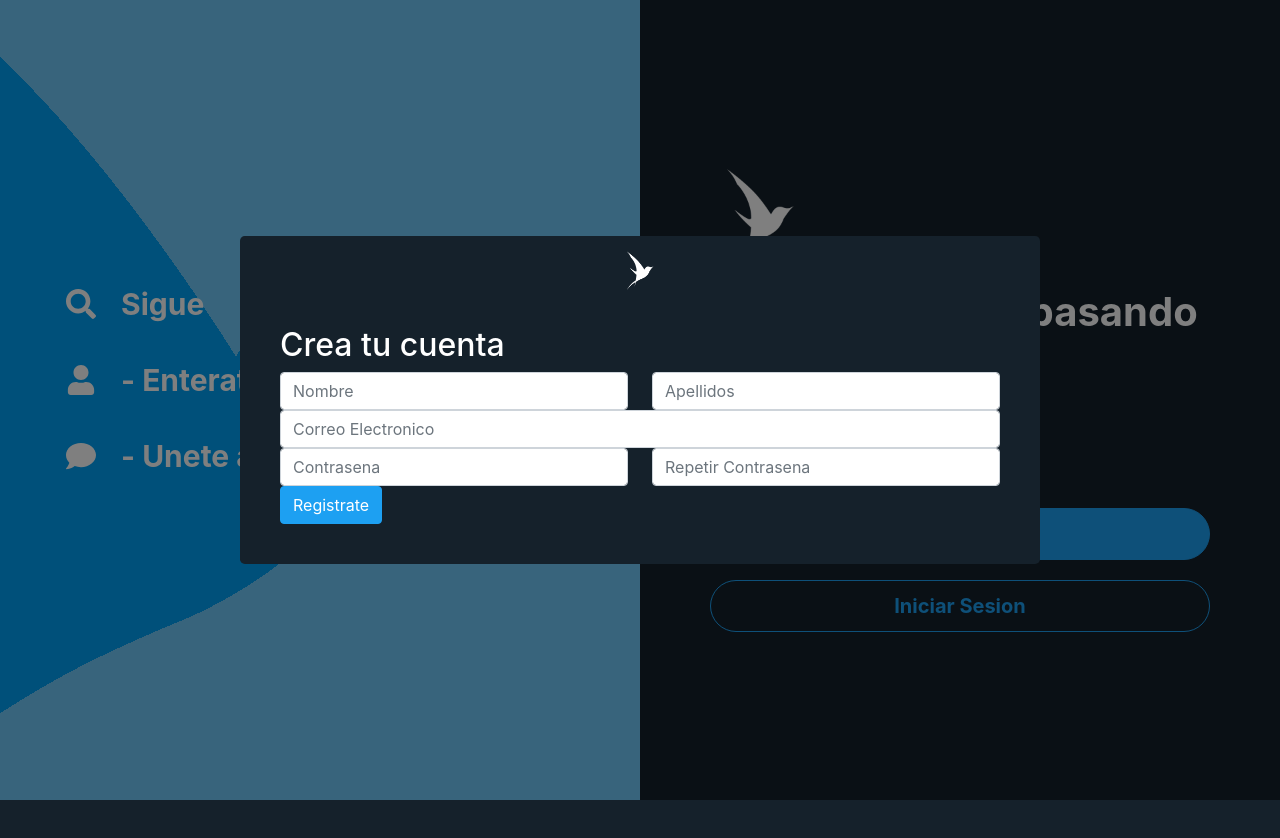
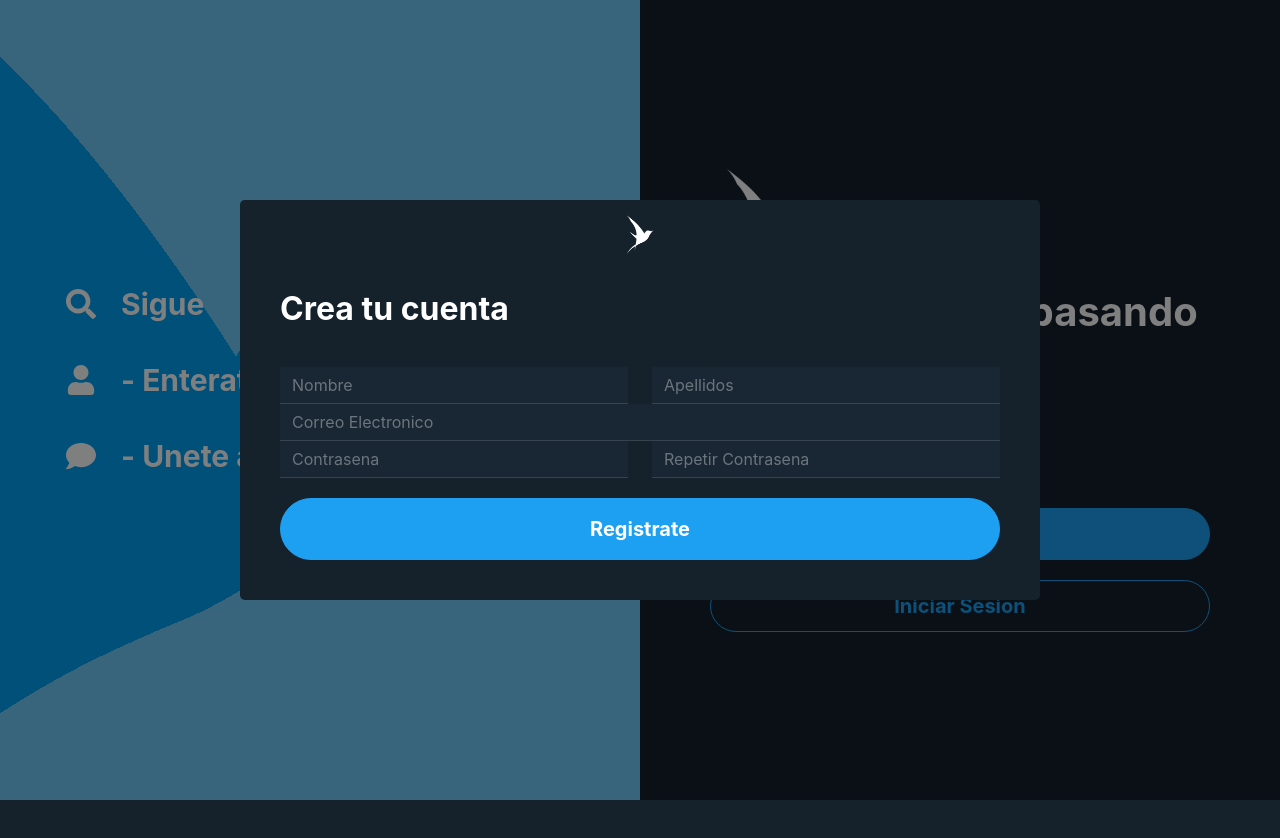
Before and after one commit to JosueJVL/React-twitter, a React (Create React App) app: page / in a window 1280 px wide. Both pictures are taken after a click on the button "Registrate". Shown: the top 838 px of the page. Built offline with nearby package versions, Linux system fonts and the light colour scheme.

Commit message:
Se agrega estilos para Form

```diff
--- a/src/components/SignUpForm/SignUpForm.scss
+++ b/src/components/SignUpForm/SignUpForm.scss
@@ -1,5 +1,30 @@
 @import "../../scss/idex.scss";
 
-.sign-up-form{
+.sign-up-form {
+    h2 {
+      font-weight: bold;
+      padding-bottom: 30px;
+    }
 
+    .form-group {
+      padding-bottom: 20px;
+
+      input {
+        font-size: 25px;
+      }
+    }
+
+    button {
+      width: 100%;
+      font-size: 20px;
+      font-weight: bold;
+      padding: 15px;
+      border-radius: 50px;
+      margin-top: 20px;
+
+      .spinner-border {
+        width: 25px;
+        height: 25px;
+      }
+    }
 }
--- a/src/index.scss
+++ b/src/index.scss
@@ -39,3 +39,18 @@ code {
     background-color: rgba(29, 261, 241, 0.1) !important;
   }
 }
+
+input.form-control,
+textarea.form-control {
+  background-color: $background-dark-light;
+  border-radius: 0;
+  border: 0;
+  border-bottom: 1px solid $border-grey;
+  color: $font-light !important;
+
+  &:focus {
+    background-color: $background-dark-light;
+    box-shadow: none;
+    border-bottom: 1px solid $border-primary;
+  }
+}
```
